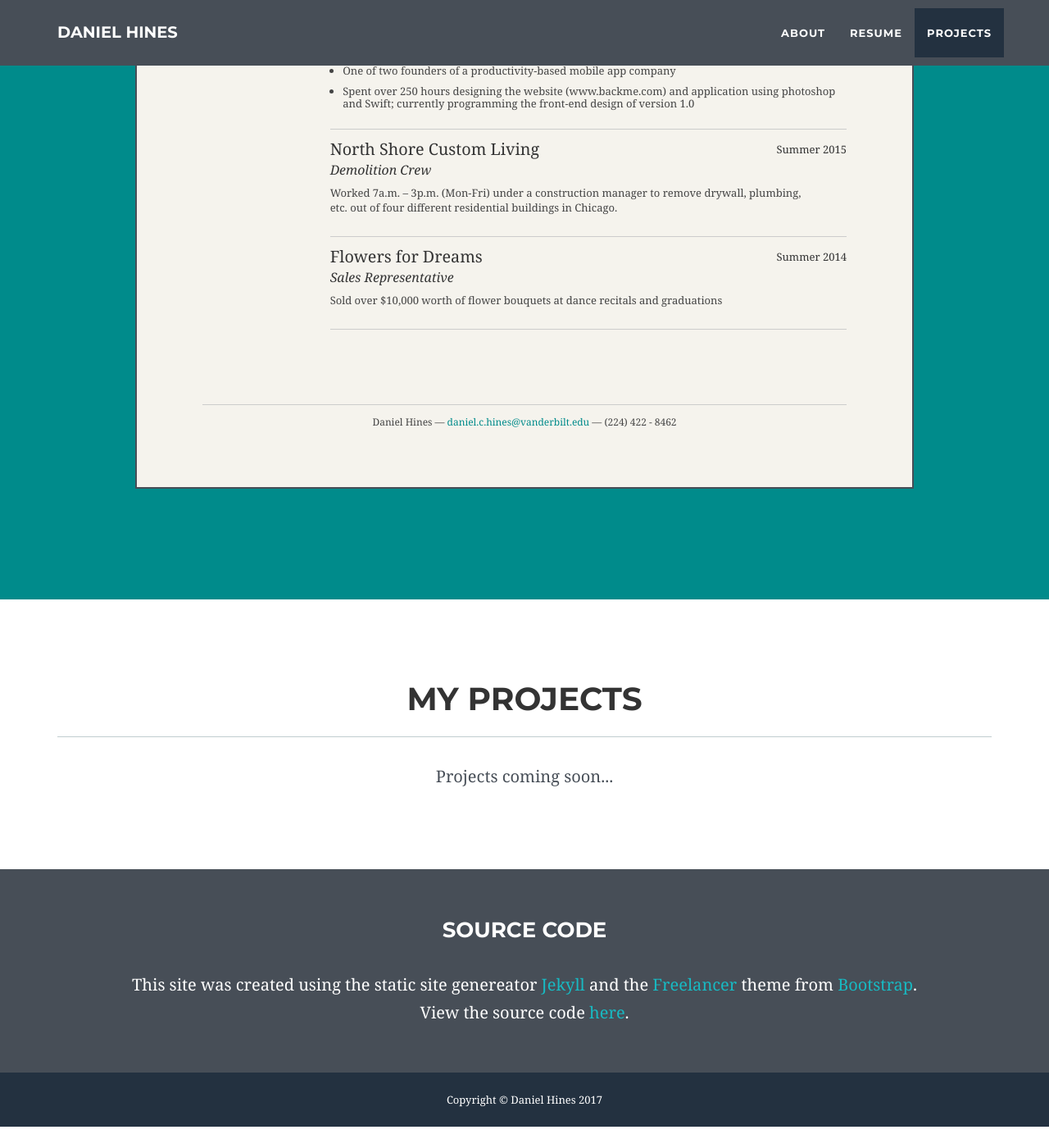
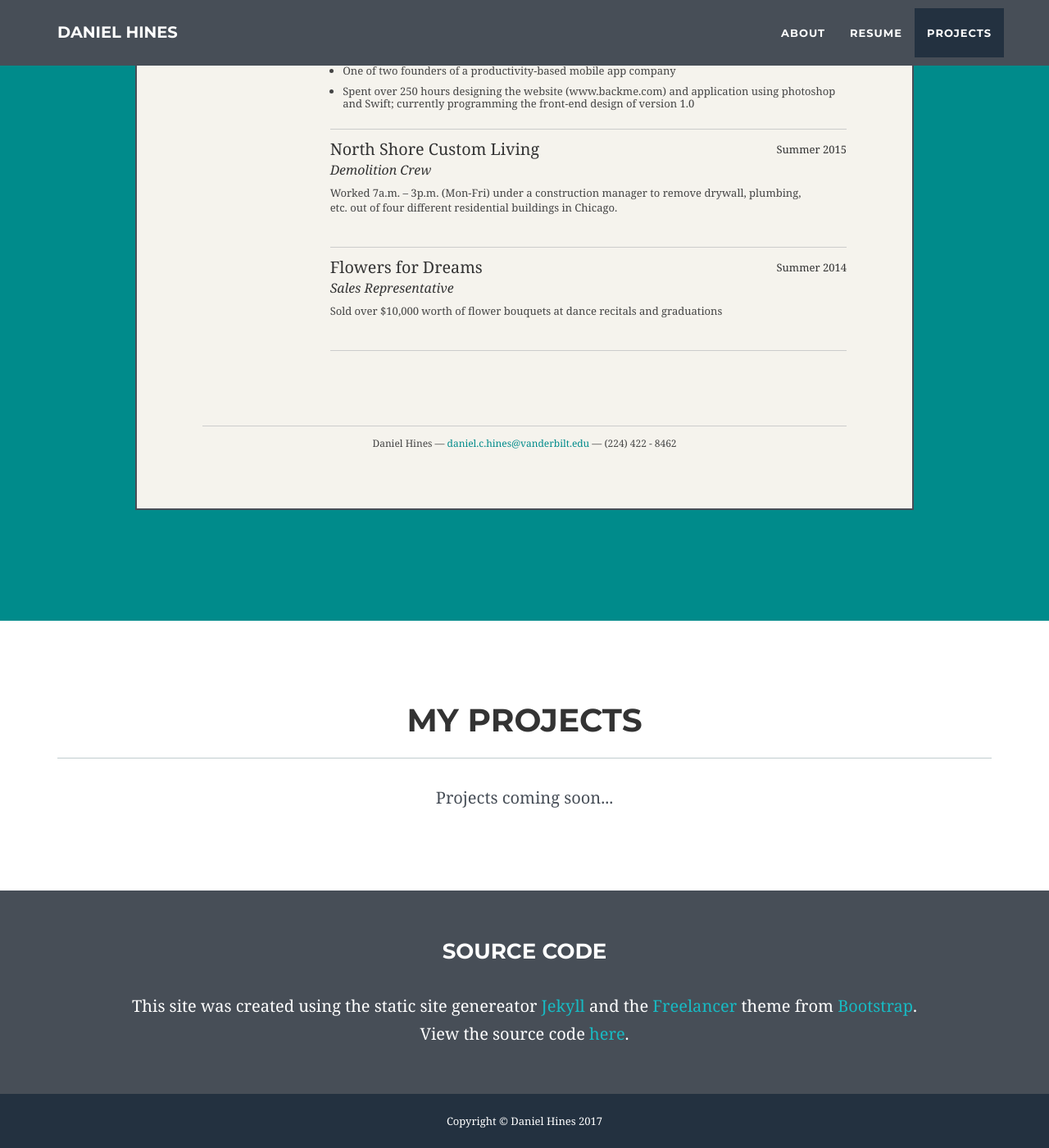
Before and after one commit to danielchines/danielchines.github.io, a Jekyll site: the page built from index.html, in a window 1280 px wide and 1400 px high, scrolled down 2580 px. Shown: the whole window at 82% size. Built offline with Jekyll 4.4.1, drawn with Linux system fonts in a browser that asks for light colours; before the commit the page ends 3954 px from its top, so only the background shows below that.

Commit message:
Update resume.css

```diff
--- a/_includes/css/resume.css
+++ b/_includes/css/resume.css
@@ -62,7 +62,7 @@ p.education-p { margin-top: 12px; font-size: 100%; line-height: 18px; }
 #bd .job { position: relative; margin-bottom: 1em; padding-bottom: 1em; border-bottom: 1px solid #ccc; }
 #bd .job h4 { position: absolute; top: 0.35em; right: 0 }
 #bd .job h3 { font-style: italic; }
-#bd .job p { margin: 0.75em 4em 1em 0; }
+#bd .job p { margin: 0.75em 4em 2em 0; }
 .job ul { margin-top: 0.75em; }
 #bd li.job { margin: 0 0 10px 1.2em; line-height: 15px; padding: 0; list-style-type: disc; border-bottom: none; }
 #bd li.job .last { border-bottom: none; margin-bottom: 2em; padding-bottom: 0px; }
```
